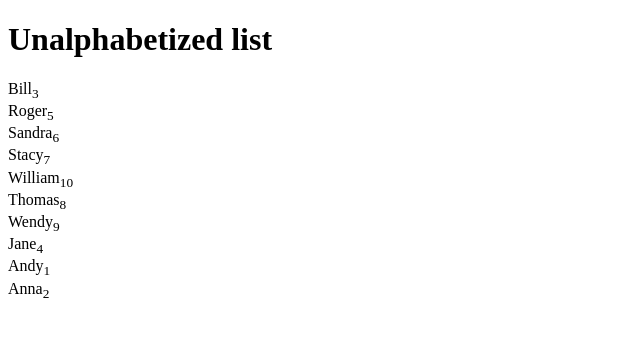
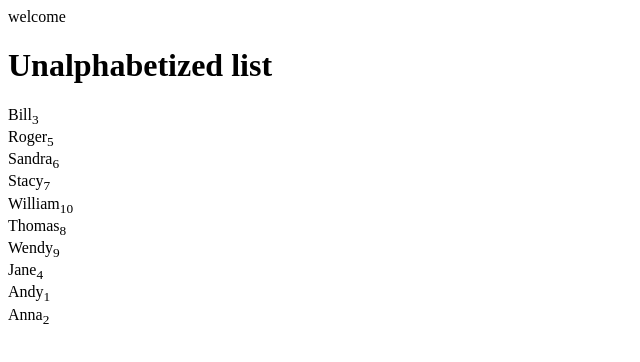
Before and after one commit to NiazMohammadWafa/NiazMohammadWafa, a plain HTML site: page answer2.html in a window 1280 px wide. Shown: the whole page, without its empty margins (0-640 px from the left). Drawn offline with Linux system fonts and the light colour scheme.

Commit message:
third commit

```diff
--- a/answer2.html
+++ b/answer2.html
@@ -7,6 +7,7 @@
     <title>answer 3</title>
 </head>
 <body>
+    welcome
     <h1>Unalphabetized list</h1>
 
 Bill<sub>3</sub>
```
